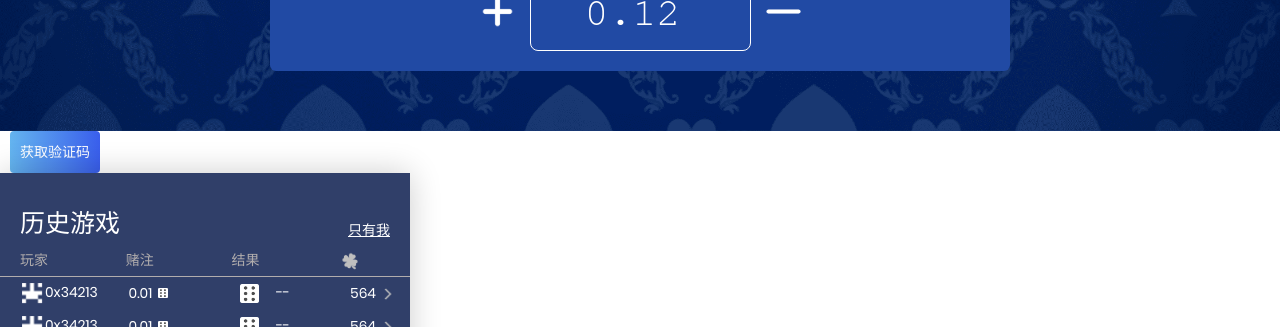
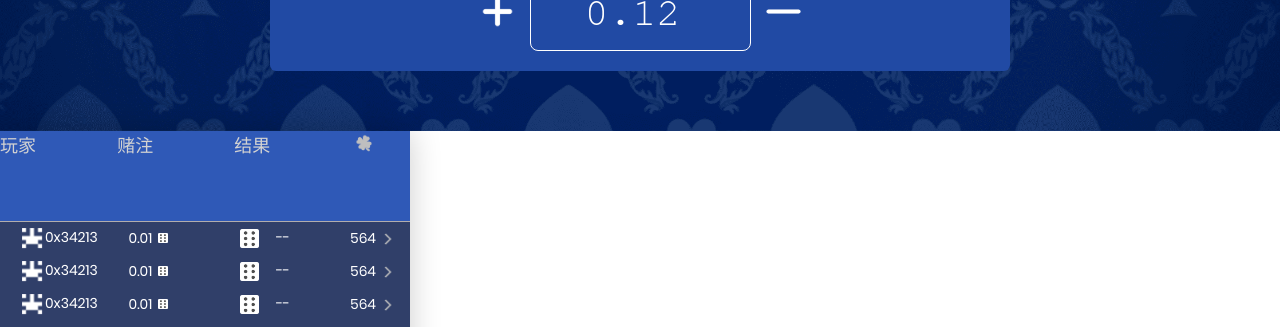
Before and after one commit to dappcenter/allbet, a Vue app: page /roller in a window 1280 px wide. Shown: the part 2680-3007 px from the top of the page. Built offline with nearby package versions, Linux system fonts and the light colour scheme; what muse-ui, vue-particles would draw is missing.

Commit message:
修改config.js 服务器地址

```diff
--- a/public/js/config.js
+++ b/public/js/config.js
@@ -1 +1,7 @@
-window.SERVERPATH = "http://192.168.150.134"
+if(window.location.href.indexOf('47.91.247.93') >= 0) {
+    //正式环境
+    window.SERVERPATH = "http://47.91.247.93:7788"
+}else {
+    //测试环境
+    window.SERVERPATH = "http://192.168.150.134"
+}
--- a/src/axios.js
+++ b/src/axios.js
@@ -4,7 +4,6 @@ import router from './router'
 
 
 axios.defaults.baseURL = window.SERVERPATH
-// axios.defaults.baseURL = "http://192.168.120.146"
 
 axios.interceptors.request.use(config => {
     store.commit("openWait")
--- a/src/components/roller/record.vue
+++ b/src/components/roller/record.vue
@@ -1,9 +1,5 @@
 <template>
 	<section class="module-record">
-		<div class="topbar">
-			<h3>历史游戏</h3>
-			<a href="javascript:;">只有我</a>
-		</div>
 		<div class="t-head">
 			<span>玩家</span>
 			<span>赌注</span>
@@ -111,28 +107,13 @@ export default {
     position: relative;
     display: flex;
 	flex-direction: column;
-	.topbar {
-		display: flex;
-		justify-content: space-between;
-		align-items: flex-end;
-		color: #fff;
-		font-family: "San Francisco Display Thin";
-		margin: 30px 0 10px;
-		padding: 0 20px;
-		h3 {
-			font-weight: 200;
-			font-size: 25px;
-		}
-		a {
-			color: #fff;
-			font-size: 14px;
-		}
-	}
 	.t-head {
 		display: flex;
-		color: #b1adad;
-		padding: 0 20px 2px;
+		color: #D2D2D2;
+		font-size: 18px;
+		height: 90px;
 		border-bottom: 1px solid #b1adad;
+		background-color: #2F59B7;
 		span {
 			flex: 2;
 			&:nth-child(4) {
--- a/src/views/Roller.vue
+++ b/src/views/Roller.vue
@@ -3,7 +3,6 @@
         <HeaderBar></HeaderBar>
         <div class="main">
             <Bet></Bet>
-            <AEFcountDownBtn v-model="disabled" @click.native="disabled = true"></AEFcountDownBtn>
 			<Record></Record>
         </div>
         <FooterBar></FooterBar>
```
